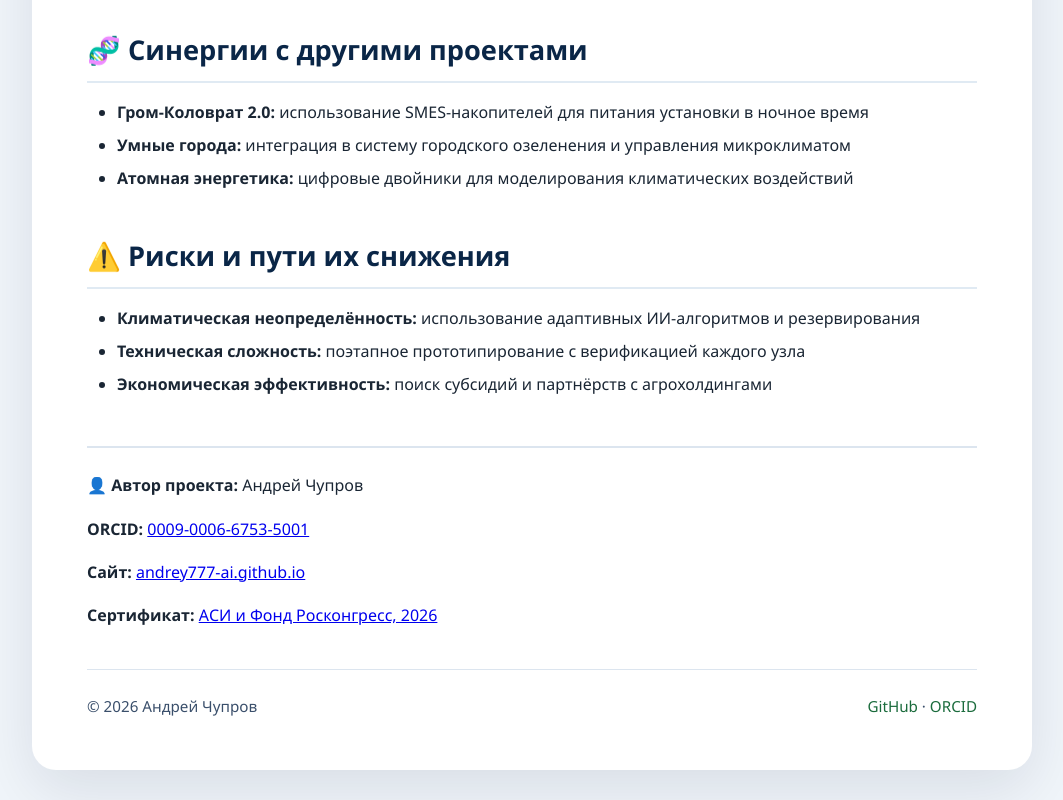
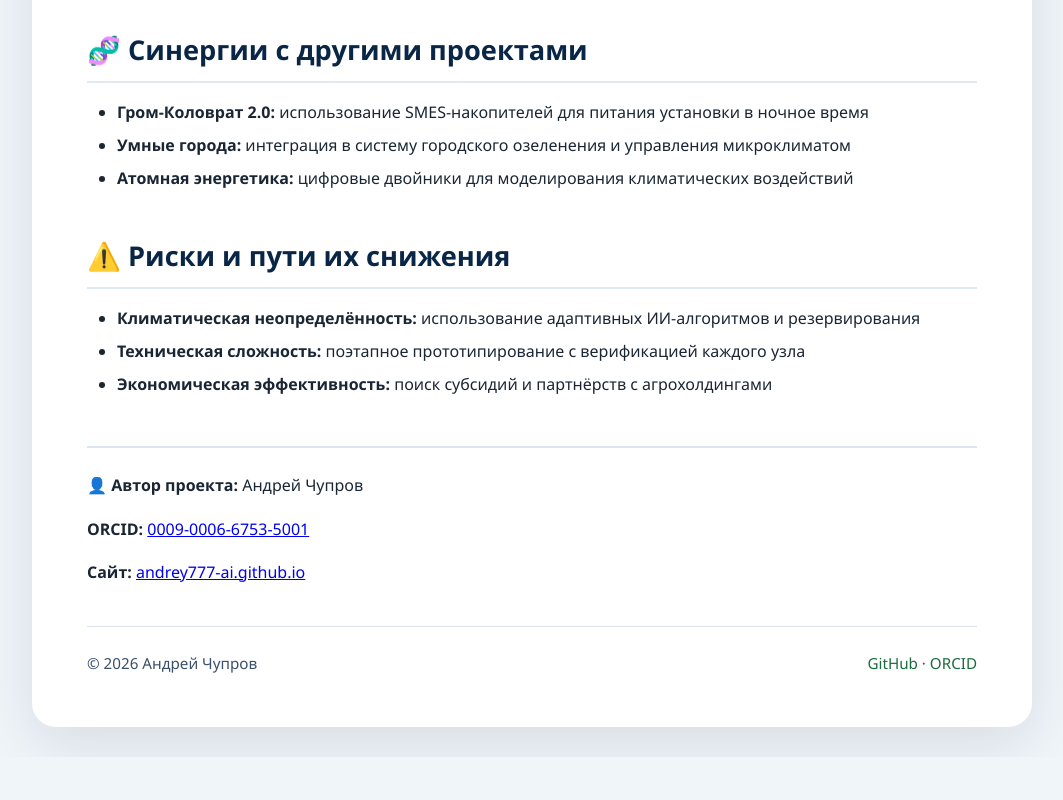
Before and after one commit to Andrey777-ai/hyperbalance7, a plain HTML site: page index.html in a window 1280 px wide. Shown: the part 3468-4268 px from the top of the page, without its empty margins (108-1171 px from the left). After the commit the page ends 4225 px from the top, so only its background shows below. Drawn offline with Linux system fonts and the light colour scheme.

Commit message:
Update index.html
изменения в коде

```diff
--- a/index.html
+++ b/index.html
@@ -221,7 +221,6 @@
         <p><strong>👤 Автор проекта:</strong> Андрей Чупров</p>
         <p><strong>ORCID:</strong> <a href="https://orcid.org/0009-0006-6753-5001" target="_blank">0009-0006-6753-5001</a></p>
         <p><strong>Сайт:</strong> <a href="https://andrey777-ai.github.io/" target="_blank">andrey777-ai.github.io</a></p>
-        <p><strong>Сертификат:</strong> <a href="https://idea.росконгресс.рф" target="_blank">АСИ и Фонд Росконгресс, 2026</a></p>
     </div>
 
 
```
